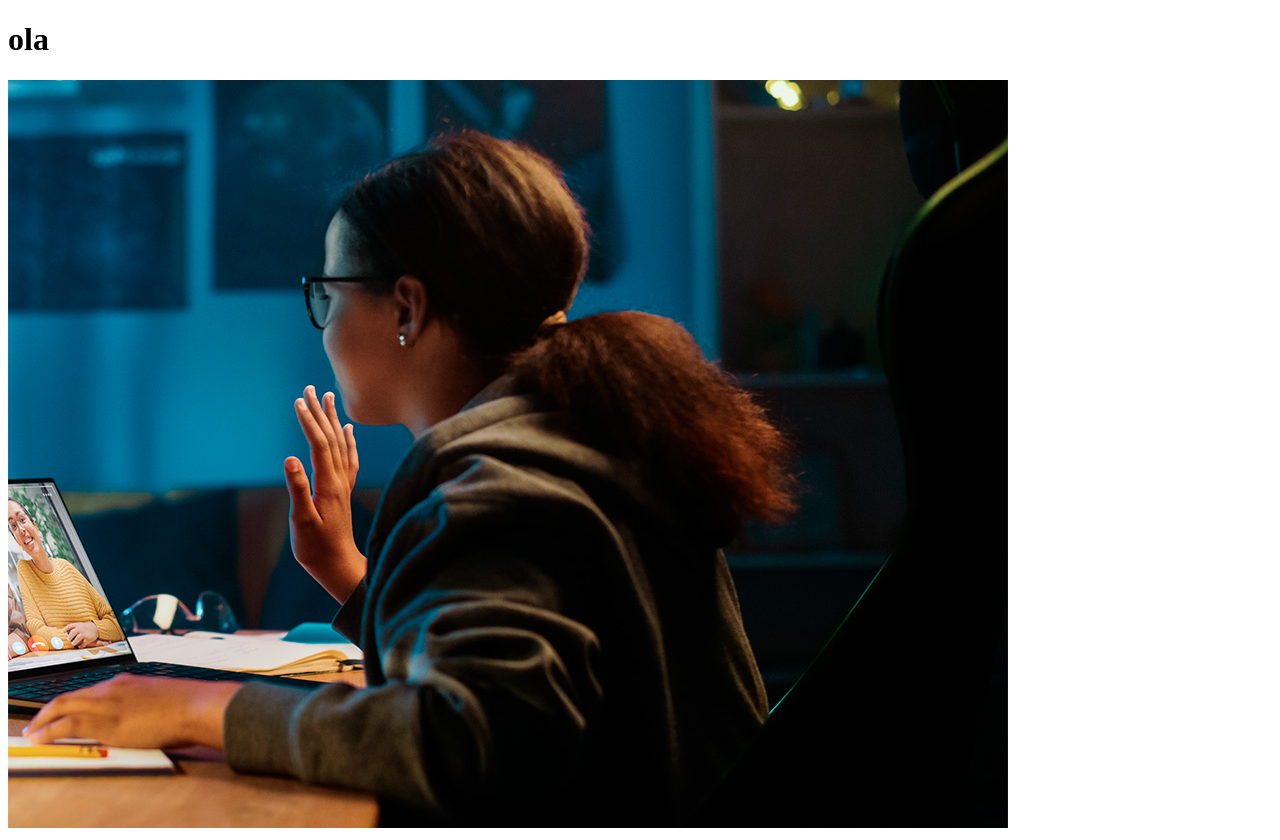
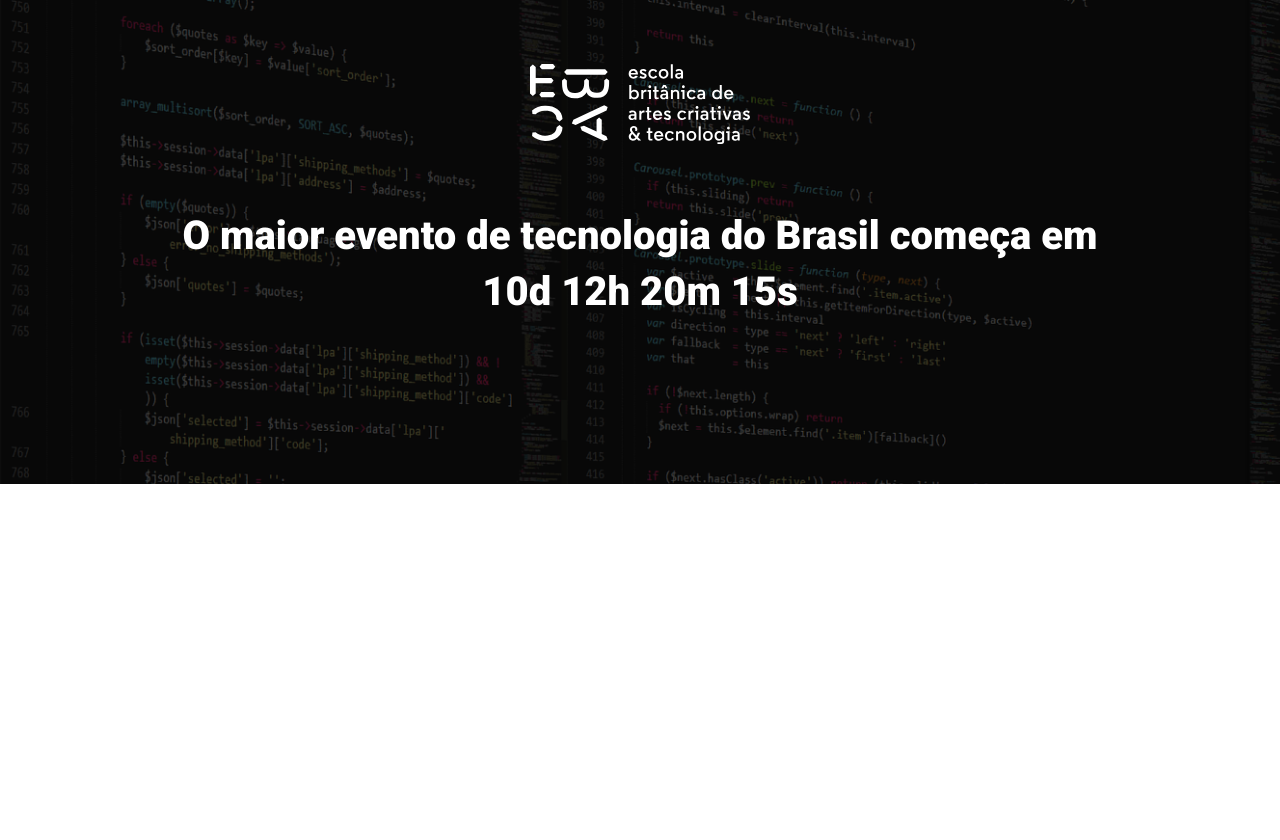
Before and after one commit to AndersonTemoteo/ebac_tech_talks, a website built with Parcel: page src/index.html in a window 1280 px wide. After the commit the page ends 800 px from the top, so only its background shows below. Built offline with nearby package versions, Linux system fonts and the light colour scheme.

Commit message:
criando o hero

```diff
--- a/src/index.html
+++ b/src/index.html
@@ -3,12 +3,22 @@
 <head>
     <meta charset="UTF-8">
     <meta name="viewport" content="width=device-width, initial-scale=1.0">
-    <title>Document</title>
+    <title>EBAC Tech Talks</title>
+    <link rel="preconnect" href="https://fonts.googleapis.com">
+    <link rel="preconnect" href="https://fonts.gstatic.com" crossorigin>
+    <link href="https://fonts.googleapis.com/css2?family=Roboto:wght@400;700;900&display=swap" rel="stylesheet">
     <link rel="stylesheet" href="./styles/main.scss">
 </head>
 <body>
-    <h1>ola</h1>
-    <img src="./images/backend.png" alt="">
+    <header class="hero">
+        <div class="container">
+            <img class="hero__logo" src="./images/ebac_logo.svg" alt="EBAC">
+            <p class="hero__text">
+                O maior evento de tecnologia do Brasil começa em 10d 12h 20m 15s
+            </p>
+        </div>
+    </header>
+
     <script src="./scripts/main.js"></script>
 </body>
 </html>
--- /dev/null
+++ b/src/styles/_hero.scss
@@ -0,0 +1,52 @@
+.hero {
+    padding-top: 64px;
+    padding-bottom: 100px;
+    background-image: url(../images/fundo.png);
+    background-repeat: no-repeat;
+    background-size: cover;
+    position: relative;
+
+    .container {
+        position: relative;
+    }
+
+    &::before {
+        position: absolute;
+        top: 0;
+        left: 0;
+        width: 100%;
+        height: 100%;
+        background-color: #000;
+        content: '';
+        opacity: .7;
+    }
+
+    &__text {
+        margin-top: 64px;
+        margin-bottom: 64px;
+        font-size: 40px;
+        line-height: 56px;
+        font-weight: 800;
+        text-align: center;
+    }
+
+    &__logo {
+        margin: 0 auto;
+        height: 80px;
+        display: block;
+    }
+
+    @media (max-width: 640px) {
+        padding: 40px 0;
+
+        &__logo {
+            height: 24px;
+        }
+
+        &__text {
+            font-size: 22px;
+            line-height: 24px;
+            margin: 24px 0;
+        }
+    }
+}
--- a/src/styles/main.scss
+++ b/src/styles/main.scss
@@ -0,0 +1,23 @@
+@use 'hero';
+
+* {
+    margin: 0;
+    padding: 0;
+    box-sizing: border-box;
+    font-family: 'Roboto', sans-serif;
+    color: #fff;
+}
+
+.container {
+    max-width: 960px;
+    width: 100%;
+    margin: 0 auto;
+
+    @media (max-width: 640px) {
+        max-width: 80%;
+    }
+
+    @media (max-width: 1024px) {
+        max-width: 90%;
+    }
+}
```
